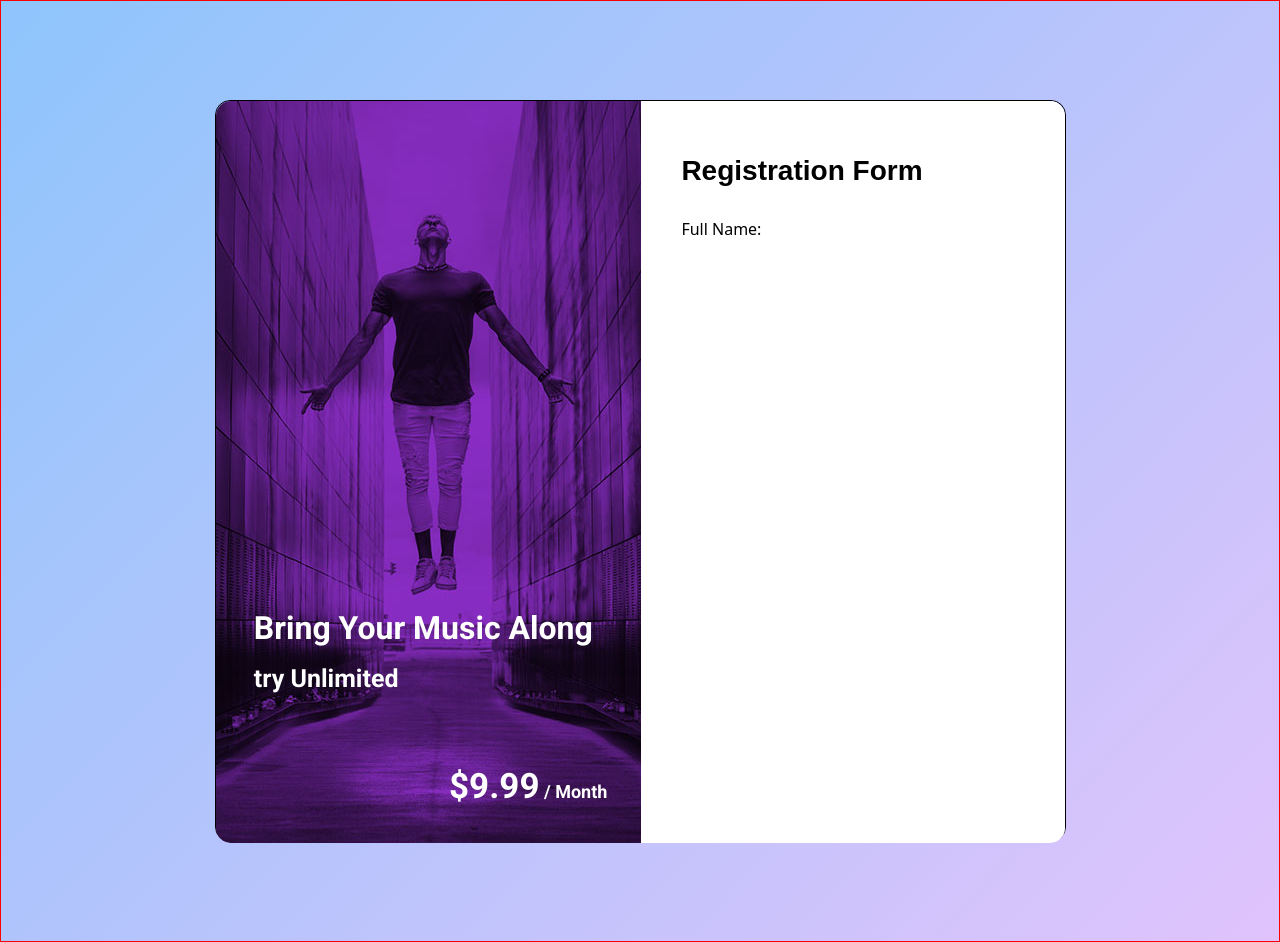
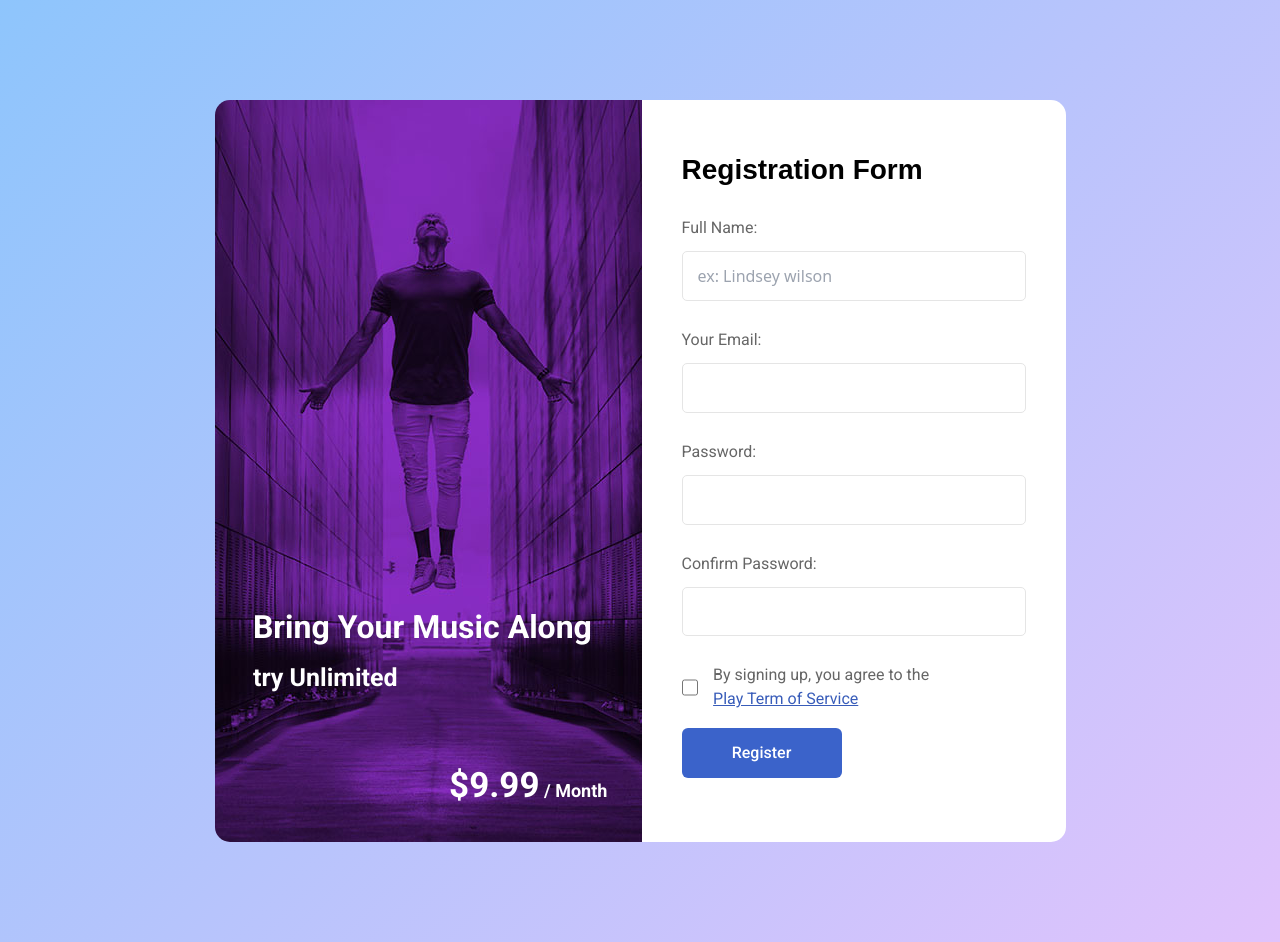
Before and after one commit to Juliangasa/colorlib_registration_form, a plain HTML site: page index.html in a window 1280 px wide. Drawn offline with nearby package versions, Linux system fonts and the light colour scheme.

Commit message:
second half form done and project finished, using CSS, images, and font libraries

```diff
--- a/assets/css/styles.css
+++ b/assets/css/styles.css
@@ -8,7 +8,6 @@
     align-items: center;
     width: 100vw;
     height: 942px;
-    border: 1px solid red;
     background-image:-webkit-linear-gradient(136deg, rgb(224, 195, 252) 0%, rgb(142, 197, 252) 100%);
 }
 #juli-form-big-box{
@@ -17,7 +16,6 @@
     margin: 100px 0px;
     width: 851px;
     height: 742px;
-    border: 1px solid black;
     border-radius: 15px;
 }
 .juli-left-side-form{
@@ -92,3 +90,123 @@
     margin-top: 23.24px;
     margin-bottom: 25px;
 }
+.juli-label-input-box{
+    display: flex;
+    flex-direction: column;
+}
+.juli-name-label{
+    font-family: "Roboto", sans-serif;
+    font-weight: 400;
+    font-style: normal;
+    font-size: 16px;
+    color: #666666;
+    margin-bottom: 11px;
+}
+.juli-name-input{
+    border: 1px solid #E5E5E5;
+    width: 344.64px;
+    height: 49.8px;
+    border-radius: 5px;
+    padding: 14.5px 15px;
+    margin-bottom: 27px;
+}
+.juli-email-label{
+    font-family: "Roboto", sans-serif;
+    font-weight: 400;
+    font-style: normal;
+    font-size: 16px;
+    color: #666666;
+    margin-bottom: 11px;
+}
+.juli-email-input{
+    border: 1px solid #E5E5E5;
+    width: 344.64px;
+    height: 49.8px;
+    border-radius: 5px;
+    padding: 14.5px 15px;
+    margin-bottom: 27px;
+}
+.juli-password-label{
+    font-family: "Roboto", sans-serif;
+    font-weight: 400;
+    font-style: normal;
+    font-size: 16px;
+    color: #666666;
+    margin-bottom: 11px;
+}
+.juli-password-input{
+    border: 1px solid #E5E5E5;
+    width: 344.64px;
+    height: 49.8px;
+    border-radius: 5px;
+    padding: 14.5px 15px;
+    margin-bottom: 27px;
+}
+.juli-confirm-label{
+    font-family: "Roboto", sans-serif;
+    font-weight: 400;
+    font-style: normal;
+    font-size: 16px;
+    color: #666666;
+    margin-bottom: 11px;
+}
+.juli-confirm-input{
+    border: 1px solid #E5E5E5;
+    width: 344.64px;
+    height: 49.8px;
+    border-radius: 5px;
+    padding: 14.5px 15px;
+    margin-bottom: 27px;
+}
+.juli-check-terms-box{
+    width: 275.2px;
+    height: 53.43px;
+    margin-bottom: 11px;
+}
+.juli-check-terms-box > label{
+    display: flex;
+    align-items: center;
+    gap: 15px;
+}
+.juli-check-terms-box > label > input{
+    width: 16.6px;
+    height: 16.6px;
+    cursor: pointer;
+}
+.juli-check-terms-box > label > p{
+    font-family: "Roboto", sans-serif;
+    font-weight: 400;
+    font-style: normal;
+    font-size: 16px;
+    color: #666666;
+}
+.juli-check-terms-box > label > p > a{
+    text-decoration: underline;
+    color: #385CB9;
+    font-family: "Roboto", sans-serif;
+    font-weight: 400;
+    font-style: normal;
+    font-size: 16px;
+}
+.juli-submit-bttn-box{
+    display: flex;
+    justify-content: center;
+    align-items: center;
+    width: 160px;
+    height: 50.2px;
+    border: none;
+    margin-top: 6px;
+    margin-bottom: 50px;
+
+}
+.juli-submit-bttn-box > button{
+    font-family: "Roboto", sans-serif;
+    font-weight: 500;
+    font-style: normal;
+    font-size: 16px;
+    color: white;
+    background-color: #3B63CA;
+    border-radius: 6px;
+    width: 100%;
+    height: 100%;
+}
--- a/index.html
+++ b/index.html
@@ -23,8 +23,30 @@
                 </div>
                 <form id="juli-form">
                     <h2>Registration Form</h2>
-                    <div class="juli-name-box">
-                        <label for="full-name">Full Name:</label>
+                    <div class="juli-label-input-box">
+                        <label class="juli-name-label">Full Name:</label>
+                        <input class="juli-name-input" name="full-name" type="text" placeholder="ex: Lindsey wilson">
+                    </div>
+                    <div class="juli-label-input-box">
+                        <label class="juli-email-label">Your Email:</label>
+                        <input class="juli-email-input" name="email" type="text">
+                    </div>
+                    <div class="juli-label-input-box">
+                        <label class="juli-password-label">Password:</label>
+                        <input class="juli-password-input" name="password" type="text">
+                    </div>
+                    <div class="juli-label-input-box">
+                        <label class="juli-confirm-label">Confirm Password:</label>
+                        <input class="juli-confirm-input" name="confirm" type="text">
+                    </div>
+                    <div class="juli-check-terms-box">
+                        <label>
+                            <input type="checkbox">
+                            <p>By signing up, you agree to the<br><a href="#">Play Term of Service</a></p>
+                        </label>
+                    </div>
+                    <div class="juli-submit-bttn-box">
+                        <button>Register</button>
                     </div>
                 </form>
             </div>
```
